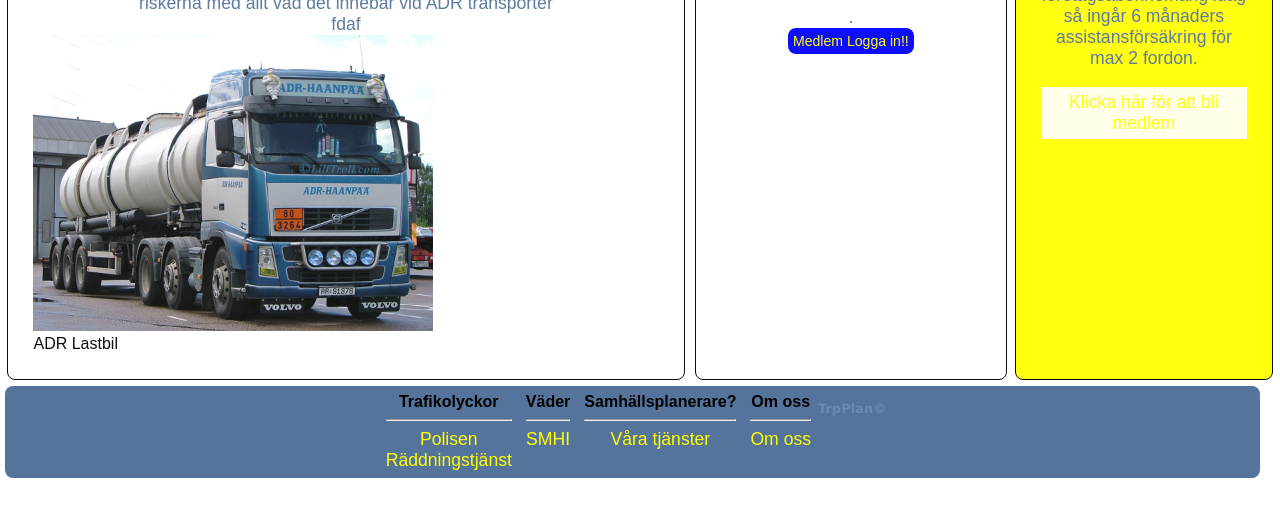
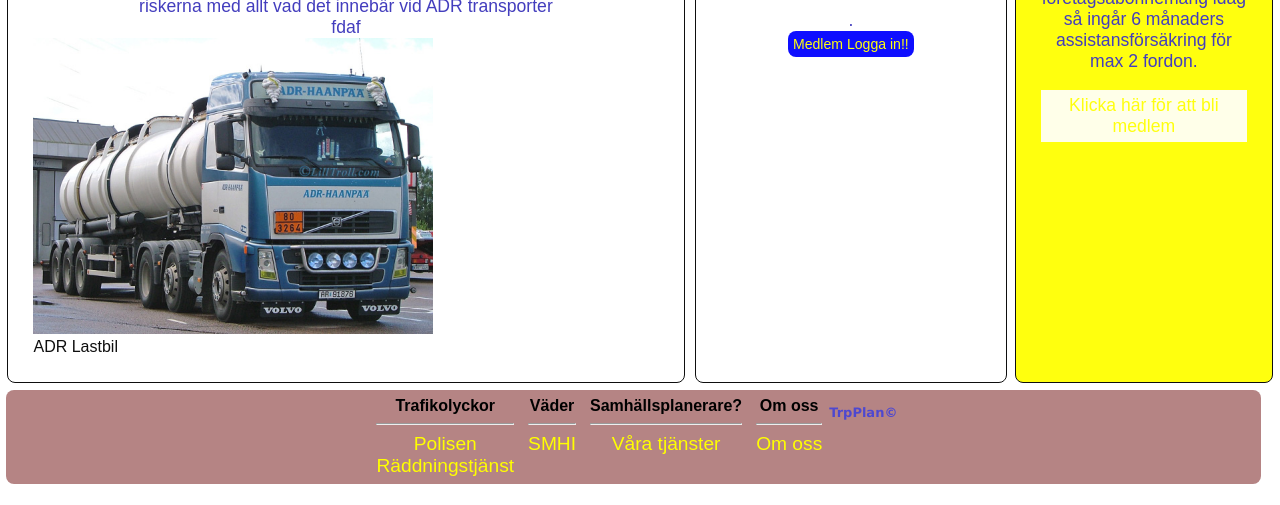
Before and after one commit to mikaelholmsten/trpplantenta, a website: page app/index.html in a window 1280 px wide. Shown: the part 295-800 px from the top of the page. Drawn offline with Linux system fonts and the light colour scheme; a web font is replaced by a local one.

Commit message:
ändrat färg i footer bakgrund och text

```diff
--- a/app/scss/_footer.scss
+++ b/app/scss/_footer.scss
@@ -6,9 +6,9 @@
 
 	margin: 3px;
 }
-a { font-size: 1.1em}
+a { font-size: 1.2em}
 
-#footer { margin: 2px;
+#footer { margin: 3px;
     display: flex;
     position: static;
     justify-content: center;
@@ -16,7 +16,7 @@
     width:98.5%;
     bottom: 3px;
     border-radius: $border-std;
-    background-color:$standard;
+    background-color:$color;
 
 
 }
--- a/app/scss/styles.scss
+++ b/app/scss/styles.scss
@@ -1,6 +1,6 @@
-$standard:#55749b; /* standard färg variab */
+$standard:#3832ba; /* standard färg variab */
 $border-std: 8px; /* border radius variabel*/
-$color:#fdfdfd;
+$color:#b58484;
 //@import "header";
 @import "footer"; //footer style
 // Scss
```
Also changed, not shown: app/css/styles.css.
